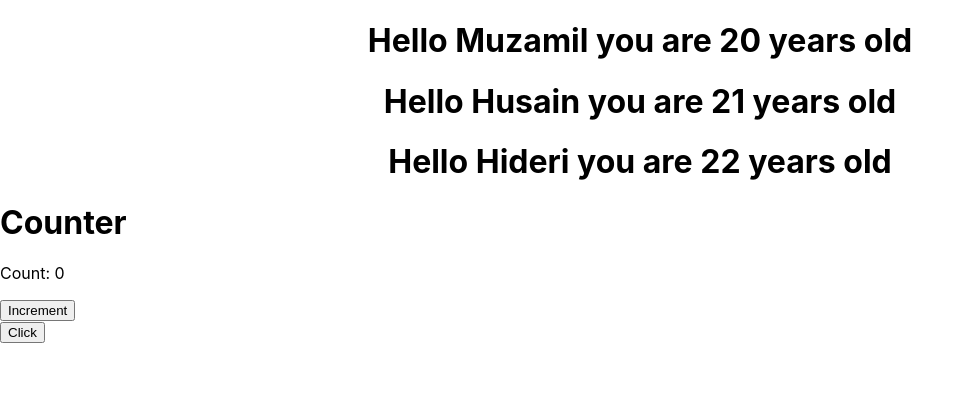
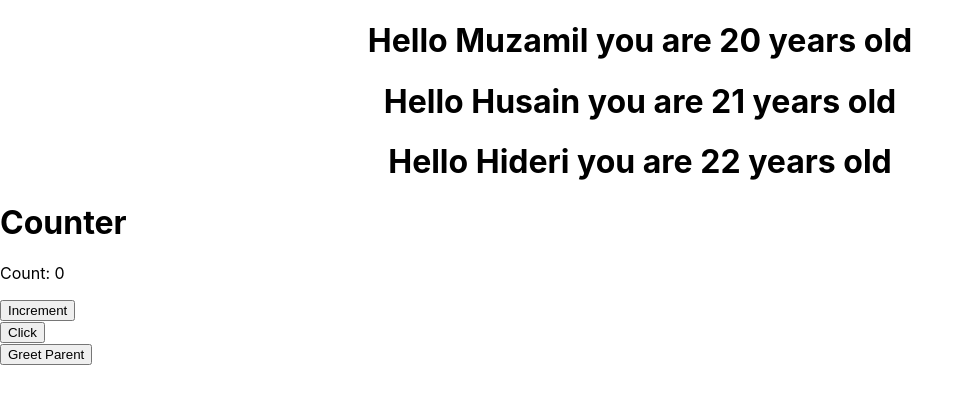
Before and after one commit to MuzamilHussainHaideri/React, a React (Create React App) app: page / in a window 1280 px wide. Shown: the top 404 px of the page, without its empty margins (0-974 px from the left). Built offline with nearby package versions, Linux system fonts and the light colour scheme.

Commit message:
Added Parent child comunication

```diff
--- a/src/App.js
+++ b/src/App.js
@@ -2,6 +2,7 @@ import './App.css';
 import { Greet } from './components/Greet';
 import { Counter } from './components/Counter';
 import { ClickHandler } from './components/ClickHandler';
+import { ParentComponent } from './components/ParentComponent';
 
 function App() {
   return (
@@ -17,6 +18,9 @@ function App() {
       <div>
         <ClickHandler />
       </div>
+      <div>
+        <ParentComponent />
+      </div>
     </div>
   );
 }
--- /dev/null
+++ b/src/components/ChildrenComponent.js
@@ -0,0 +1,5 @@
+export const ChildrenComponent = (props) => {
+    return <div>
+        <button onClick={() => props.greetHandler('Child')}>Greet Parent</button>
+    </div>
+}
--- /dev/null
+++ b/src/components/ParentComponent.js
@@ -0,0 +1,8 @@
+import { ChildrenComponent } from "./ChildrenComponent";
+
+export const ParentComponent = () => {
+    const greetParent = (childName) => {
+        alert(`Hello Parent from ${childName}`);
+    }
+    return <ChildrenComponent greetHandler={greetParent} />
+}
```
